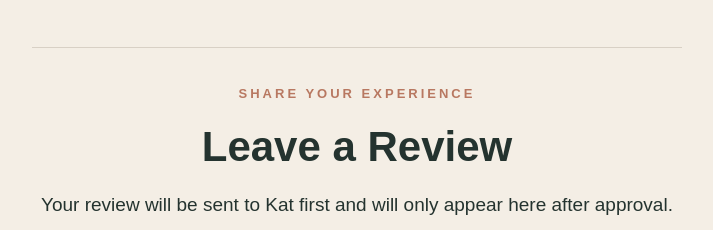
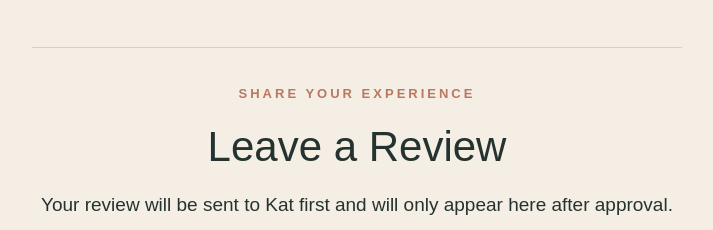
Before and after one commit to katdenney559/katdenneyyoga.com, a plain HTML site: page index.html in a window 1280 px wide. Shown: the part 5195-5425 px from the top of the page, without its empty margins (283-996 px from the left). Drawn offline with Linux system fonts and the light colour scheme.

Commit message:
Change 'Leave a Review' heading font weight

```diff
--- a/index.html
+++ b/index.html
@@ -150,7 +150,7 @@ footer a{color:var(--ink)}
 
   <div style="max-width:650px;margin:48px auto 0;padding-top:36px;border-top:1px solid #d8d0c5">
     <div class="kicker">Share your experience</div>
-    <h3 style="font-size:clamp(28px,4vw,42px);margin:8px 0 10px">Leave a Review</h3>
+    <h3 style="font-size:clamp(28px,4vw,42px);margin:8px 0 10px;font-weight: normal;">Leave a Review</h3>
     <p class="intro">Your review will be sent to Kat first and will only appear here after approval.</p>
     <form id="review-form" action="https://formspree.io/f/xnpnowqp" method="POST" style="margin:28px auto 0;text-align:left">
       <input type="hidden" name="_subject" value="New Kat Denney Yoga Review">
```
